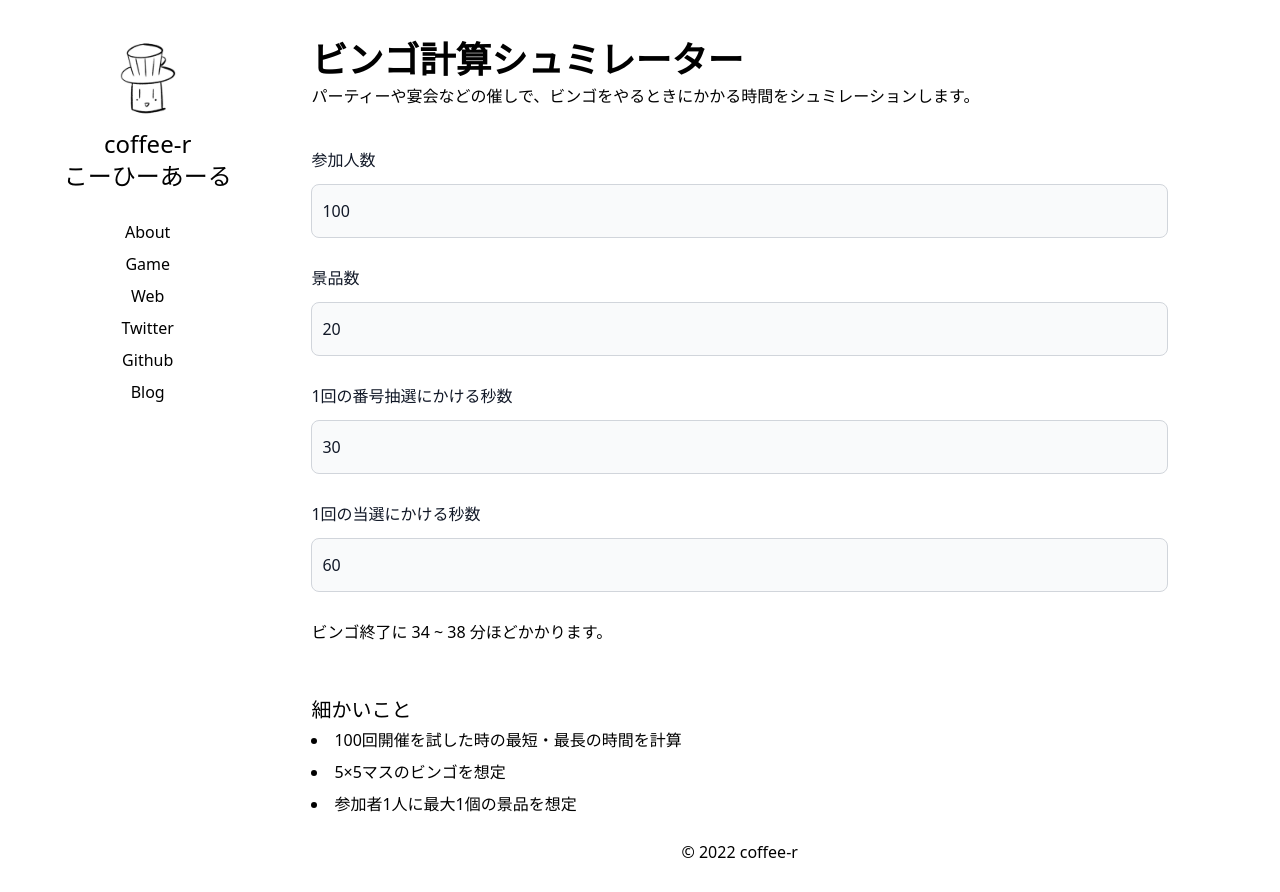
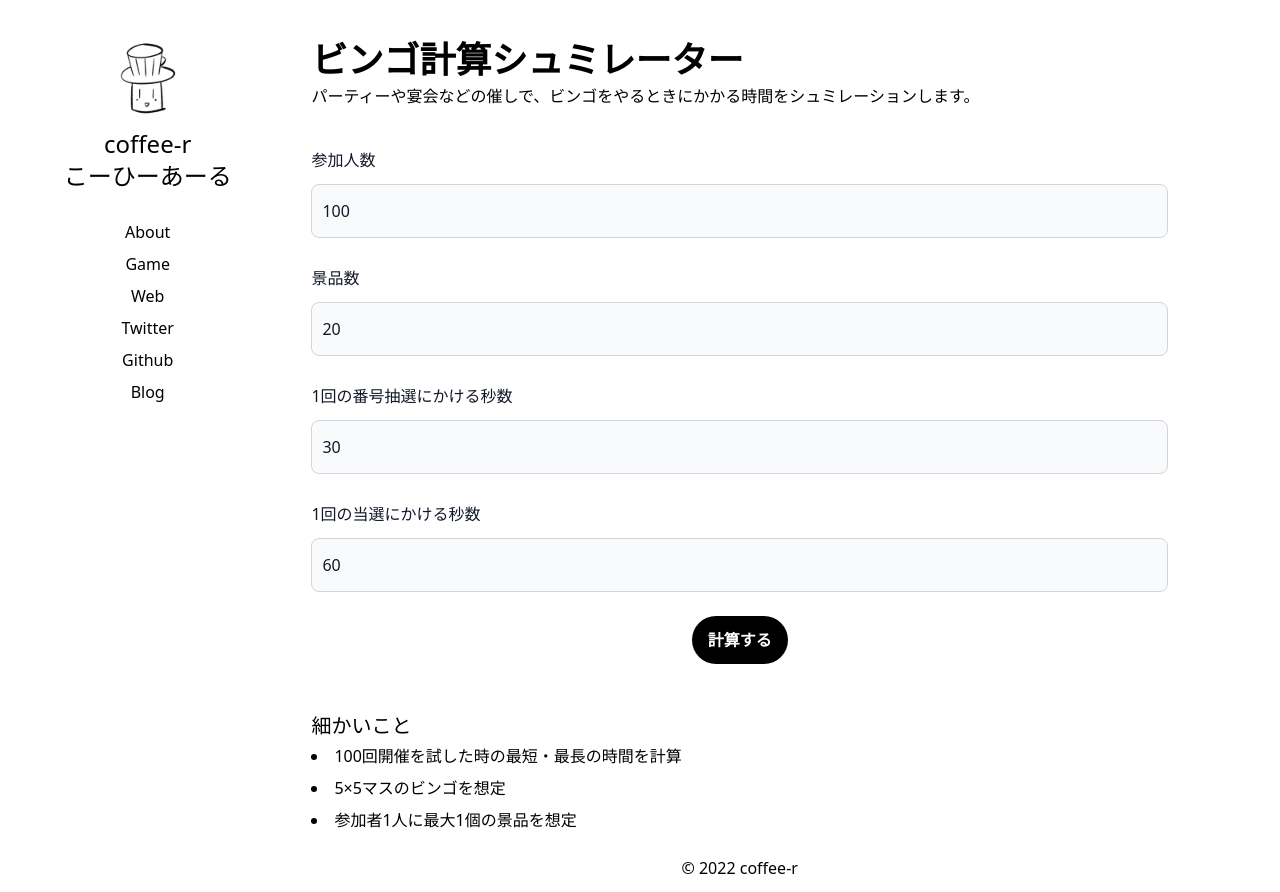
Before and after one commit to coffee-r/coffee-r.github.io, a Nuxt app: page /bingo_time_simulator in a window 1280 px wide. Built offline with nearby package versions, Linux system fonts and the light colour scheme.

Commit message:
[add] ビンゴ計算シュミレーター

```diff
--- a/pages/bingo_time_simulator.vue
+++ b/pages/bingo_time_simulator.vue
@@ -29,10 +29,15 @@
 					<label for="winningTime" class="block mb-2 font-medium text-gray-900 dark:text-gray-300">1回の当選にかける秒数</label>
 					<input type="number" id="winningTime" v-model="winningTime" class="bg-gray-50 border border-gray-300 text-gray-900 rounded-lg focus:ring-blue-500 focus:border-blue-500 block w-full p-2.5 dark:bg-gray-700 dark:border-gray-600 dark:placeholder-gray-400 dark:text-white dark:focus:ring-blue-500 dark:focus:border-blue-500" required>
 				</div>
+				<div class="text-center">
+					<button type="button" v-on:click="simulate" class="bg-black hover:bg-gray-700 text-white font-semibold py-2 px-4 rounded-full">
+						計算する
+					</button>
+				</div>
 			</form>
 
 			<section id="simulation-result">
-				<div>ビンゴ終了に {{Math.floor(simulation.minEndTimeSeconds / 60)}} ~ {{Math.floor(simulation.maxEndTimeSeconds / 60)}} 分ほどかかります。</div>
+				{{simulationMessage}}
 			</section>
 
 			<h2 class="text-xl mt-12">細かいこと</h2>
@@ -65,7 +70,8 @@ export default {
 			personCount: 100,
 			winningItemCount: 20,
 			lotteryTime: 30,
-		winningTime: 60
+			winningTime: 60,
+			simulationMessage: "",
 		}
   },
   watch: {
@@ -73,7 +79,7 @@ export default {
 		this.personCount = this.personCountLimit(input);
 	},
 	winningItemCount(input) {
-		this.winningItemCount = this.winningItemCountLimit(input);
+		this.winningItemCount = this.pwinningItemCountLimit(input);
 	},
 	lotteryTime(input) {
 		this.lotteryTime = this.timeLimit(input);
@@ -84,32 +90,36 @@ export default {
 
   },
   methods: {
-    personCountLimit(input) {
-		if(input > 300) {return 300;}
+	personCountLimit(input){
 		if(input < 1) {return 1;}
+		if(input > 999) {return 999;}
 		if(input < this.winningItemCount) {return this.winningItemCount;}
 		return input;
 	},
-	winningItemCountLimit(input) {
-		if(input > 300) {return 300;}
+	pwinningItemCountLimit(input){
 		if(input < 1) {return 1;}
+		if(input > 999) {return 999;}
 		if(input > this.personCount) {return this.personCount;}
 		return input;
 	},
-	timeLimit(input) {
+	timeLimit(input){
 		if(input < 1) {return 1;}
 		return input;
 	},
-  },
-  computed:{
-    simulation(){
+	simulate(){
+		try{
 			let bingoTournamentCollection = new BingoTournamentCollection([]);
 			for(let i=0; i<100; i++){
 				bingoTournamentCollection = bingoTournamentCollection.add(new BingoTournament(BingoSheetFactory, new LotteryBingoNumberStack(), this.personCount, this.winningItemCount, this.lotteryTime, this.winningTime));
 			}
-	  return bingoTournamentCollection.calculatePlayTime();
+			const result = bingoTournamentCollection.calculatePlayTime();
+			this.simulationMessage = "ビンゴ終了に " + Math.floor(result.minEndTimeSeconds / 60)+ " ~ " + Math.floor(result.maxEndTimeSeconds / 60) +"分ほどかかります。";
+
+		}catch (error){
+			this.simulationMessage = error;
 		}
-  }
+    },
+  },
 }
 
 </script>
```
Lines whose indentation alone changed are shown as unchanged.
